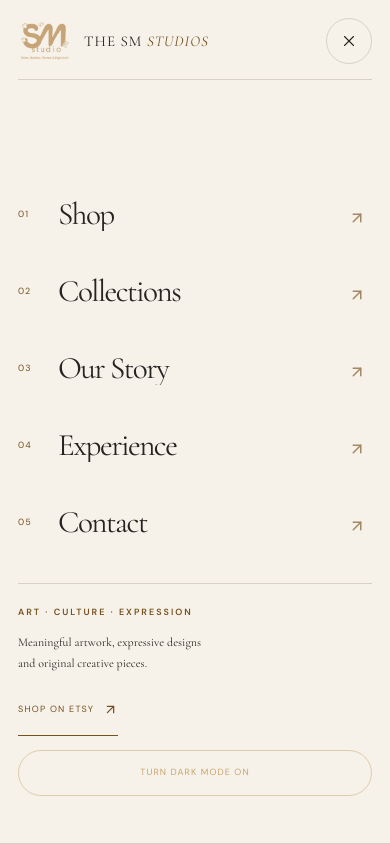
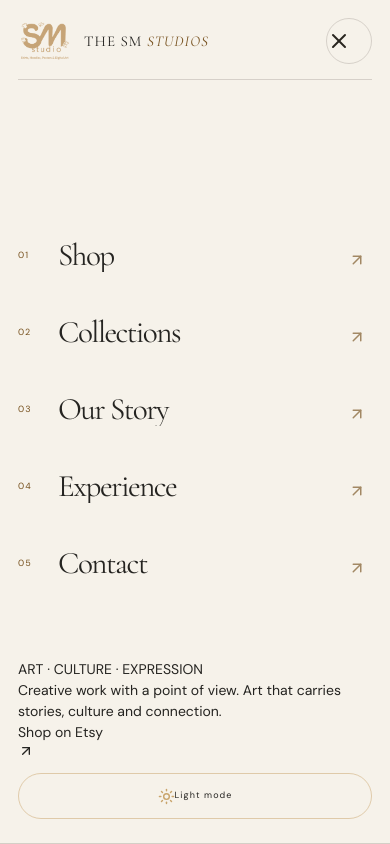
Before and after one commit to saroshkhan12/the-sm-studios, a Next.js app: page / in a window 390 px wide. Both pictures are taken after a click on the button 34 px from the left and 63 px from the top of the page. Shown: the top 844 px of the page. Built offline with nearby package versions, Linux system fonts and the light colour scheme.

Commit message:
Refine mobile navigation menu markup and accessibility

```diff
--- a/src/components/site-shell.tsx
+++ b/src/components/site-shell.tsx
@@ -12,6 +12,8 @@ import {
   Menu,
   Search,
   ShoppingBag,
+  Sun,
+  Moon,
   X,
 } from "lucide-react";
 import {
@@ -174,7 +176,7 @@ export function SiteShell({ children }: { children: React.ReactNode }) {
           onClick={() => setMenuOpen((open) => !open)}
           aria-label={menuOpen ? "Close menu" : "Open menu"}
           aria-expanded={menuOpen}
-          aria-controls={menuOpen ? "site-navigation-overlay" : undefined}
+          aria-controls="site-navigation-overlay"
         >
           <m.span
             key={menuOpen ? "close" : "menu"}
@@ -286,101 +288,94 @@ export function SiteShell({ children }: { children: React.ReactNode }) {
             className="navigation-overlay glass-navigation"
             role="dialog"
             aria-modal="true"
-            aria-label="Site navigation"
+            aria-label="Main menu"
             onClick={(event) => {
               if (event.target === event.currentTarget) setMenuOpen(false);
             }}
-            initial={reduceMotion ? false : { opacity: 0, y: -10 }}
-            animate={{ opacity: 1, y: 0 }}
-            exit={reduceMotion ? undefined : { opacity: 0, y: -8 }}
-            transition={{ duration: reduceMotion ? 0 : 0.24, ease: [0.22, 1, 0.36, 1] }}
+            initial={{ opacity: 0 }}
+            animate={{ opacity: 1 }}
+            exit={{ opacity: 0 }}
+            transition={{ duration: reduceMotion ? 0 : 0.25, ease: "easeOut" }}
           >
             <div className="navigation-overlay-top">
               <Link href="/" className="navigation-overlay-brand" onClick={() => setMenuOpen(false)}>
                 <Image
                   src="/images/sm-studios-logo-dark.png"
                   alt=""
-                  width={72}
-                  height={50}
+                  width={44}
+                  height={44}
                 />
                 <span>THE SM <i>STUDIOS</i></span>
               </Link>
               <MotionButton
                 type="button"
-                className="navigation-overlay-close icon-btn"
+                className="navigation-overlay-close"
                 data-navigation-close
-                data-cursor="CLOSE"
-                aria-label="Close navigation"
+                aria-label="Close menu"
                 onClick={() => setMenuOpen(false)}
               >
-                <X />
+                <X aria-hidden="true" />
               </MotionButton>
             </div>
+
             <div className="navigation-overlay-content">
               <m.nav
                 className="navigation-overlay-links"
                 aria-label="Main navigation"
-                initial={reduceMotion ? false : "hidden"}
-                animate="visible"
-                variants={staggerContainer}
               >
                 {navigation.map((item, index) => {
                   const active =
                     pathname === item.href || pathname.startsWith(`${item.href}/`);
                   return (
-                    <m.div key={item.href} variants={reduceMotion ? undefined : staggerItem}>
+                    <m.div
+                      key={item.href}
+                      className="navigation-overlay-row"
+                      initial={reduceMotion ? false : { opacity: 0, y: 12 }}
+                      animate={{ opacity: 1, y: 0 }}
+                      transition={{
+                        duration: reduceMotion ? 0 : 0.35,
+                        delay: reduceMotion ? 0 : index * 0.06,
+                        ease: [0.22, 1, 0.36, 1],
+                      }}
+                    >
                       <Link
                         href={item.href}
                         onClick={() => setMenuOpen(false)}
-                        aria-label={item.label}
                         aria-current={active ? "page" : undefined}
                         className={active ? "active" : ""}
-                        data-cursor="OPEN"
                       >
-                        <span className="navigation-overlay-number">
+                        <span className="navigation-overlay-number" aria-hidden="true">
                           {String(index + 1).padStart(2, "0")}
                         </span>
-                        <span className="navigation-overlay-label" aria-hidden="true">
-                          {Array.from(item.label).map((character, characterIndex) => (
-                            <m.span
-                              key={`${character}-${characterIndex}`}
-                              initial={reduceMotion ? false : { y: "115%" }}
-                              animate={{ y: "0%" }}
-                              transition={{
-                                duration: reduceMotion ? 0 : 0.38,
-                                delay: reduceMotion ? 0 : index * 0.05 + characterIndex * 0.014,
-                                ease: [0.22, 1, 0.36, 1],
-                              }}
-                            >
-                              {character === " " ? "\u00a0" : character}
-                            </m.span>
-                          ))}
-                        </span>
+                        <span className="navigation-overlay-label">{item.label}</span>
                         <ArrowUpRight aria-hidden="true" />
                       </Link>
                     </m.div>
                   );
                 })}
               </m.nav>
-              <div className="navigation-overlay-aside">
-                <span className="eyebrow">ART · CULTURE · EXPRESSION</span>
-                <p>Meaningful artwork, expressive designs and original creative pieces.</p>
+            </div>
+
+            <div className="navigation-overlay-footer">
+              <span className="navigation-overlay-kicker">ART · CULTURE · EXPRESSION</span>
+              <p>Creative work with a point of view. Art that carries stories, culture and connection.</p>
+              <div className="navigation-overlay-actions">
                 <a
+                  className="navigation-overlay-etsy"
                   href="https://thesmstudios.etsy.com"
                   target="_blank"
                   rel="noopener noreferrer"
-                  data-cursor="ETSY"
                 >
-                  SHOP ON ETSY <ArrowUpRight size={15} />
+                  Shop on Etsy <ArrowUpRight size={16} aria-hidden="true" />
                 </a>
                 <button
                   type="button"
                   className="menu-theme"
-                  aria-label={"Switch to " + (theme === "dark" ? "light" : "dark") + " mode"}
                   aria-pressed={theme === "light"}
-                  onClick={() => toggleTheme()}
+                  onClick={() => document.getElementById("lamp")?.click()}
                 >
-                  {theme === "dark" ? "TURN LIGHT MODE ON" : "TURN DARK MODE ON"}
+                  {theme === "light" ? <Sun size={17} aria-hidden="true" /> : <Moon size={17} aria-hidden="true" />}
+                  <span>{theme === "light" ? "Light mode" : "Dark mode"}</span>
                 </button>
               </div>
             </div>
```
